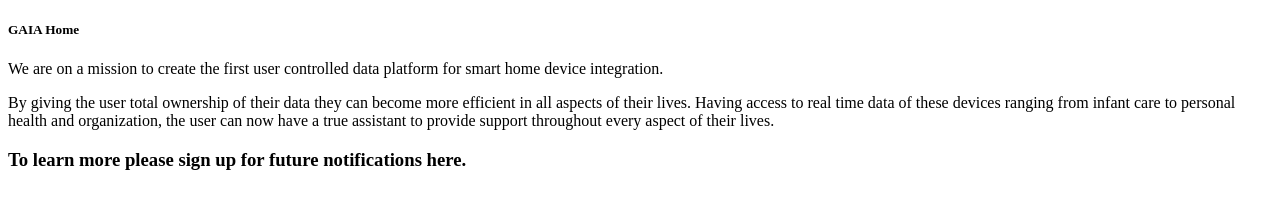
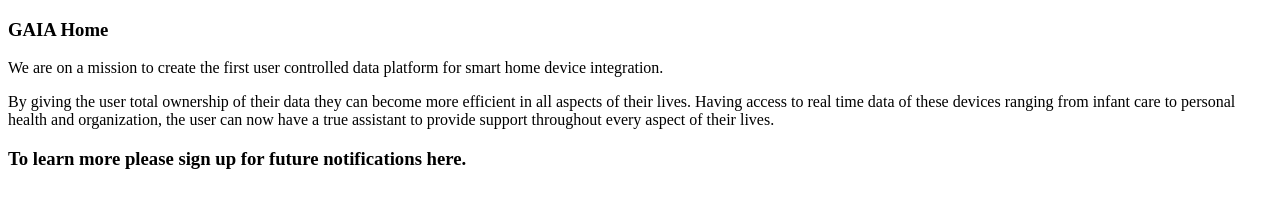
Before and after one commit to mspraley/gaia_docs, a Gatsby site: page /who in a window 1280 px wide. Built offline with nearby package versions, Linux system fonts and the light colour scheme; Gatsby itself is replaced by a stand-in of ours.

Commit message:
Mission Statement 1.3

```diff
--- a/src/pages/who.mdx
+++ b/src/pages/who.mdx
@@ -5,7 +5,7 @@
 ---
 
 
-##### GAIA Home
+### GAIA Home
 We are on a mission to create the first user controlled data platform
 for smart home device integration.
 
```
